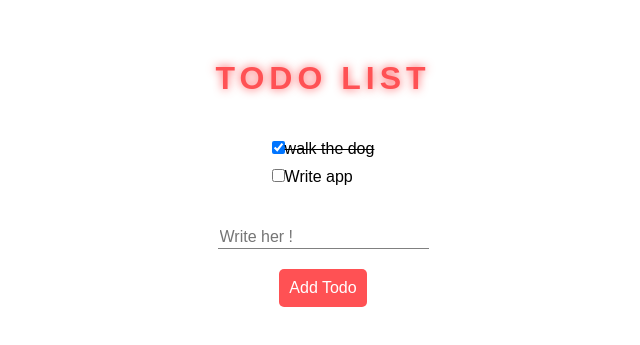
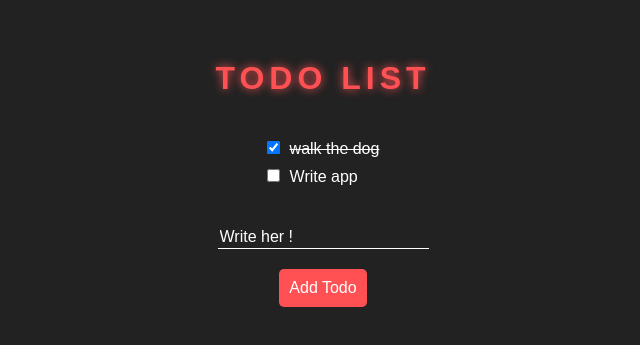
Before and after one commit to MaksymY/todo-react-typescript, a React (Create React App) app: page / in a window 1280 px wide. Shown: the part 227-572 px from the top of the page, without its empty margins (317-957 px from the left). Built offline with nearby package versions, Linux system fonts and the light colour scheme.

Commit message:
💄 finish the app

```diff
--- a/src/App.tsx
+++ b/src/App.tsx
@@ -12,6 +12,7 @@ const Content = styled.main`
   flex-direction: column;
   justify-content: center;
   align-items: center;
+  background-color: #222222;
 `;
 
 const Title = styled.h1`
--- a/src/components/AddTodoForm.tsx
+++ b/src/components/AddTodoForm.tsx
@@ -8,8 +8,13 @@ const InputTodo = styled.input`
   outline: none;
   display: block;
   border: none;
-  border-bottom: 1px solid grey;
+  background: none;
+  border-bottom: 1px solid white;
   margin: 20px 0;
+
+  &::placeholder {
+    color: white;
+  }
 `;
 
 const Add = styled.button`
--- a/src/components/TodoListItem.tsx
+++ b/src/components/TodoListItem.tsx
@@ -4,6 +4,11 @@ import styled from "styled-components";
 const Item = styled.li`
   list-style-type: none;
   padding: 5px;
+  color: white;
+`;
+
+const Checkbox = styled.input`
+  margin-right: 10px;
 `;
 
 interface TodoListItemProps {
@@ -17,7 +22,7 @@ export const TodoListItem = ({ todo, toggleTodo }: TodoListItemProps) => {
       <label
         style={{ textDecoration: todo.complete ? "line-through" : "none" }}
       >
-        <input
+        <Checkbox
           type="checkbox"
           checked={todo.complete}
           onChange={() => toggleTodo(todo)}
```
